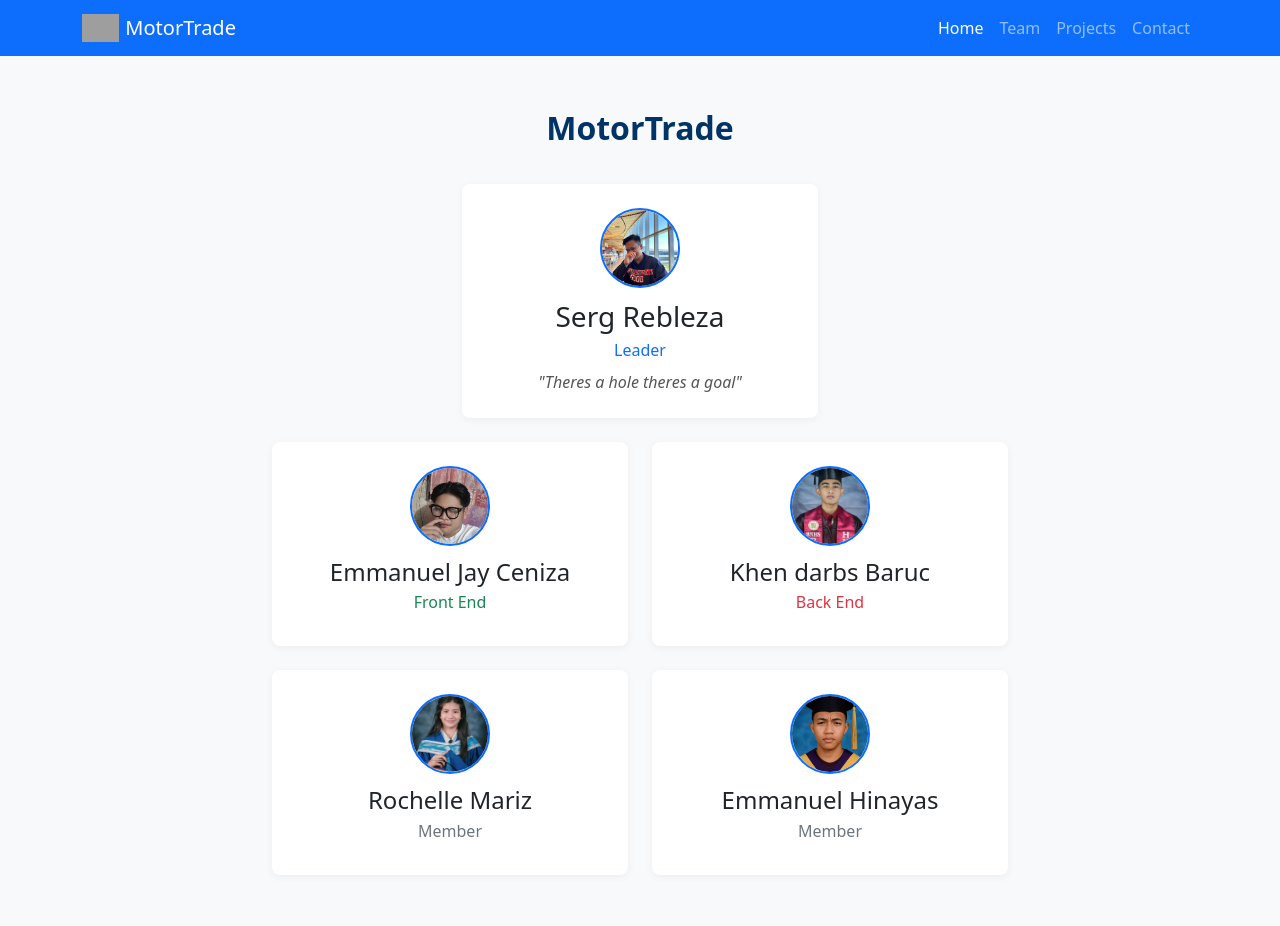
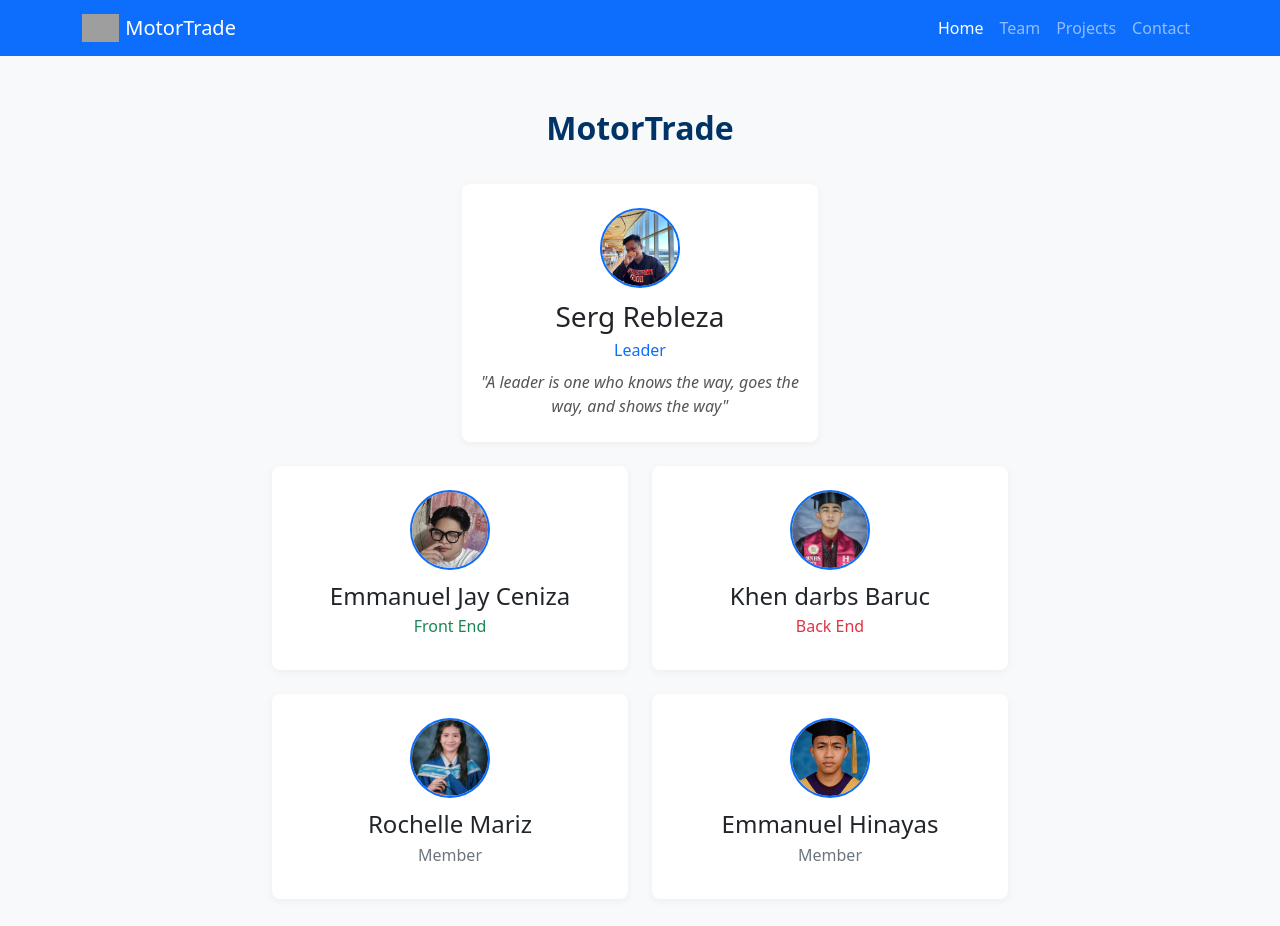
Before and after one commit to QuestPS1/Group-4, a plain HTML site: page index.html in a window 1280 px wide. Drawn offline with nearby package versions, Linux system fonts and the light colour scheme; grey boxes are pictures that could not be loaded.

Commit message:
index.html

```diff
--- a/index.html
+++ b/index.html
@@ -73,7 +73,7 @@
           <img src="serg.jpg" alt="Leader" class="team-img">
           <h3 class="mb-1">Serg Rebleza</h3>
           <div class="text-primary mb-2">Leader</div>
-          <div style="font-style:italic; color:#555;">"Theres a hole theres a goal"</div>
+          <div style="font-style:italic; color:#555;">"A leader is one who knows the way, goes the way, and shows the way"</div>
         </div>
       </div>
     </div>
```
